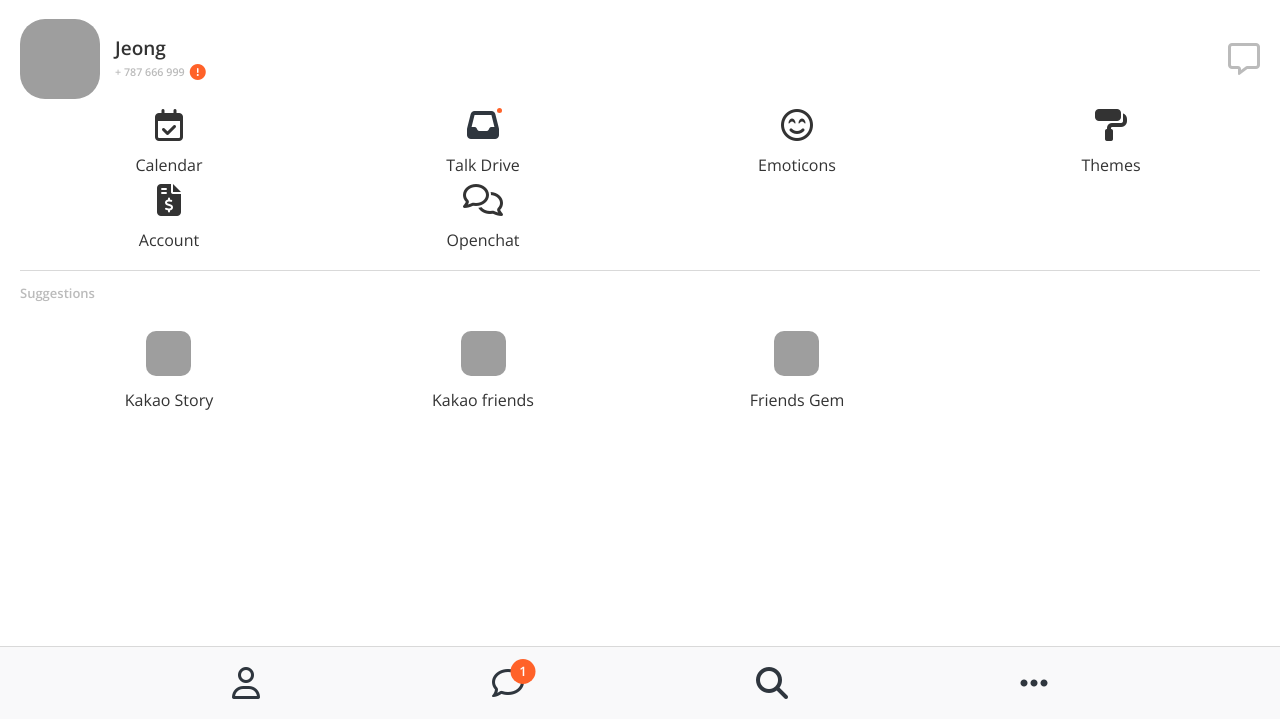
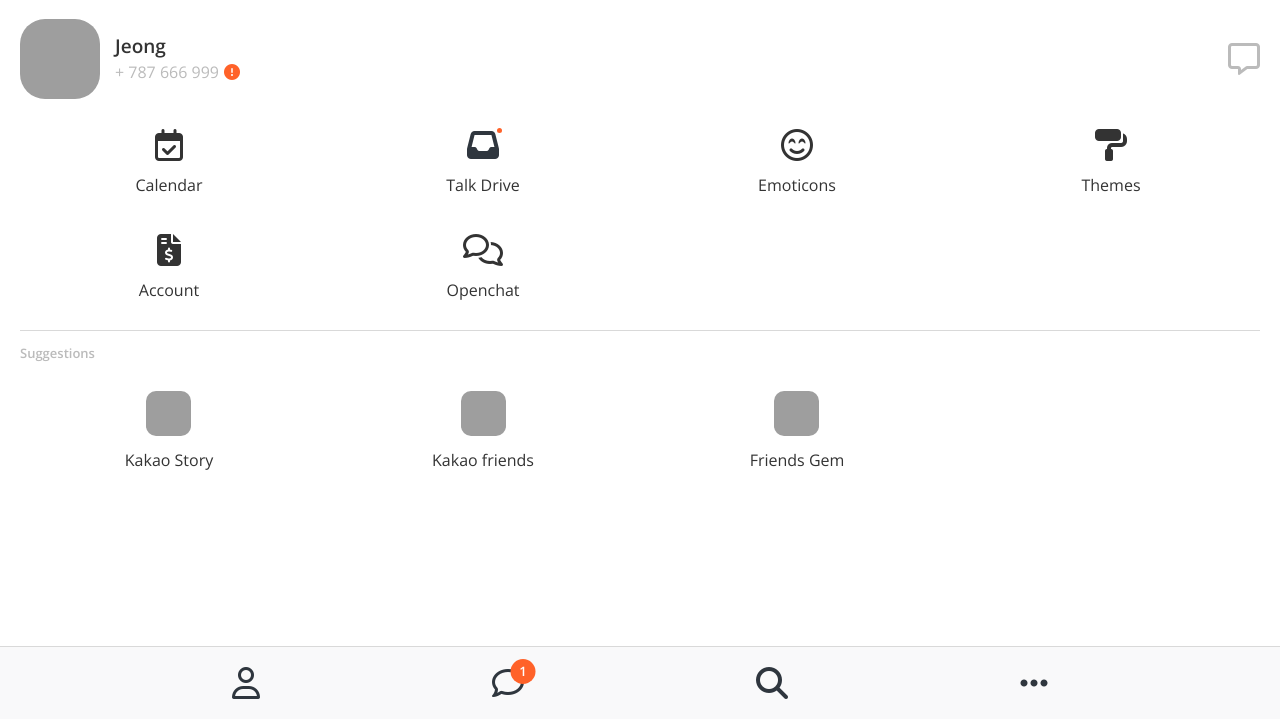
Before and after one commit to hjeong8/kokoa-clone-2022, a plain HTML site: page more.html in a window 1280 px wide. Shown: the part 81-800 px from the top of the page. Drawn offline with nearby package versions, Linux system fonts and the light colour scheme; grey boxes are pictures that could not be loaded.

Commit message:
Implement more's style

```diff
--- a/scss/component/_user-component.scss
+++ b/scss/component/_user-component.scss
@@ -41,6 +41,11 @@
     &-column {
       @include flexbox(start);
 
+      h6 {
+        font-size: 16px;
+        font-weight: 400;
+      }
+
       i {
         margin-top: 5px;
         margin-left: 5px;
--- a/scss/main.scss
+++ b/scss/main.scss
@@ -18,6 +18,7 @@
 @import 'screen/login';
 @import 'screen/friends';
 @import 'screen/find';
+@import 'screen/more';
 
 body {
   font-family: 'Open Sans', sans-serif;
--- /dev/null
+++ b/scss/screen/_more.scss
@@ -0,0 +1,3 @@
+.more-icon-row {
+  margin: 20px 0 30px 0;
+}
```
Also changed, not shown: css/main.css.
